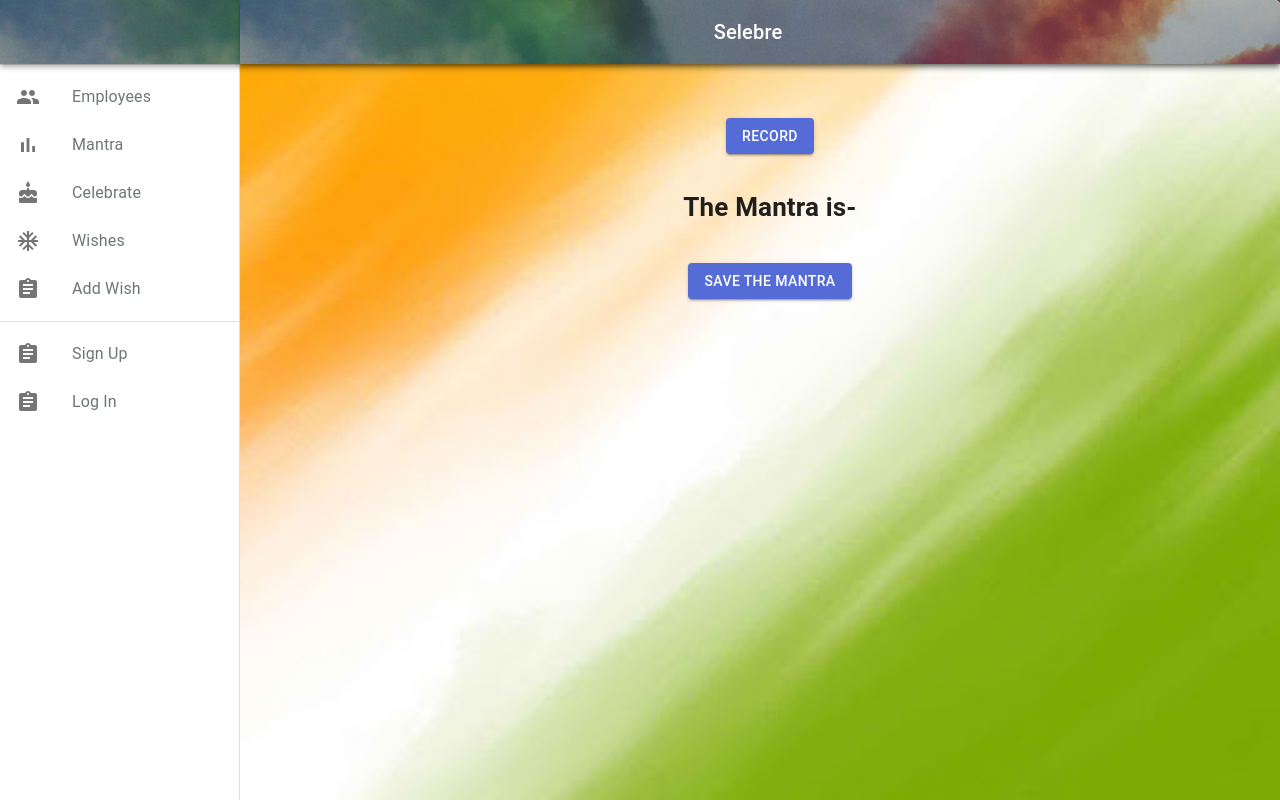
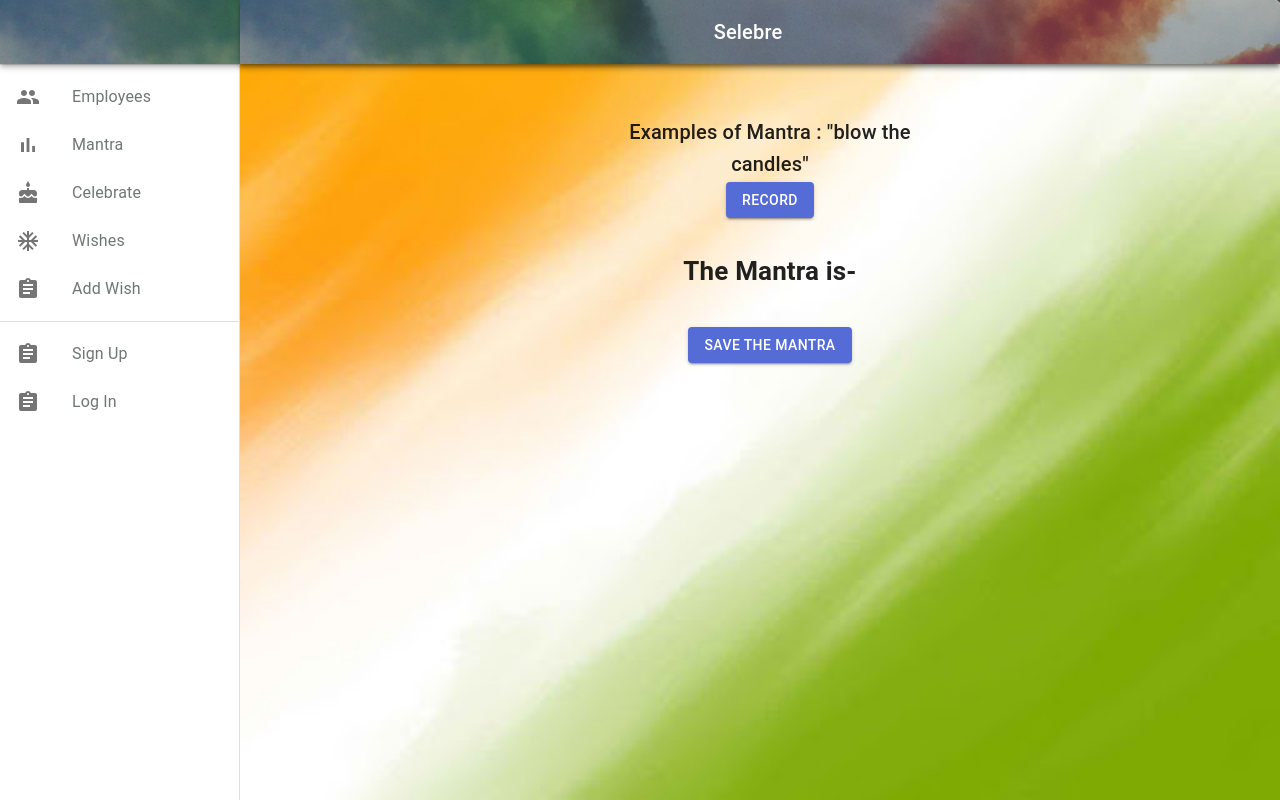
Before and after one commit to Vamsi-Annabathula/selebre, a React (Create React App) app: page /addMantra in a window 1280 px wide. Built offline with nearby package versions, Linux system fonts and the light colour scheme.

Commit message:
minor addon

```diff
--- a/src/components/recordMantra/index.js
+++ b/src/components/recordMantra/index.js
@@ -4,7 +4,8 @@ import styles from './style.js'
 import { makeStyles } from '@material-ui/core/styles';
 import {
     Button,
-    Grid
+    Grid,
+    Typography
 } from '@material-ui/core';
 import { postMantra } from '../../actions/mantra.js';
 
@@ -68,6 +69,9 @@ function RecordMantra(props) {
     }
     return (
         <Grid className={classes.mantraHeader}>
+            <Typography component="h5" variant="h6" color="inherit" >
+                Examples of Mantra : "blow the candles"
+            </Typography>
             <Grid item>
                 <Button variant="contained" color="primary" onClick={runSpeechRecognition}>
                     {note}
```
